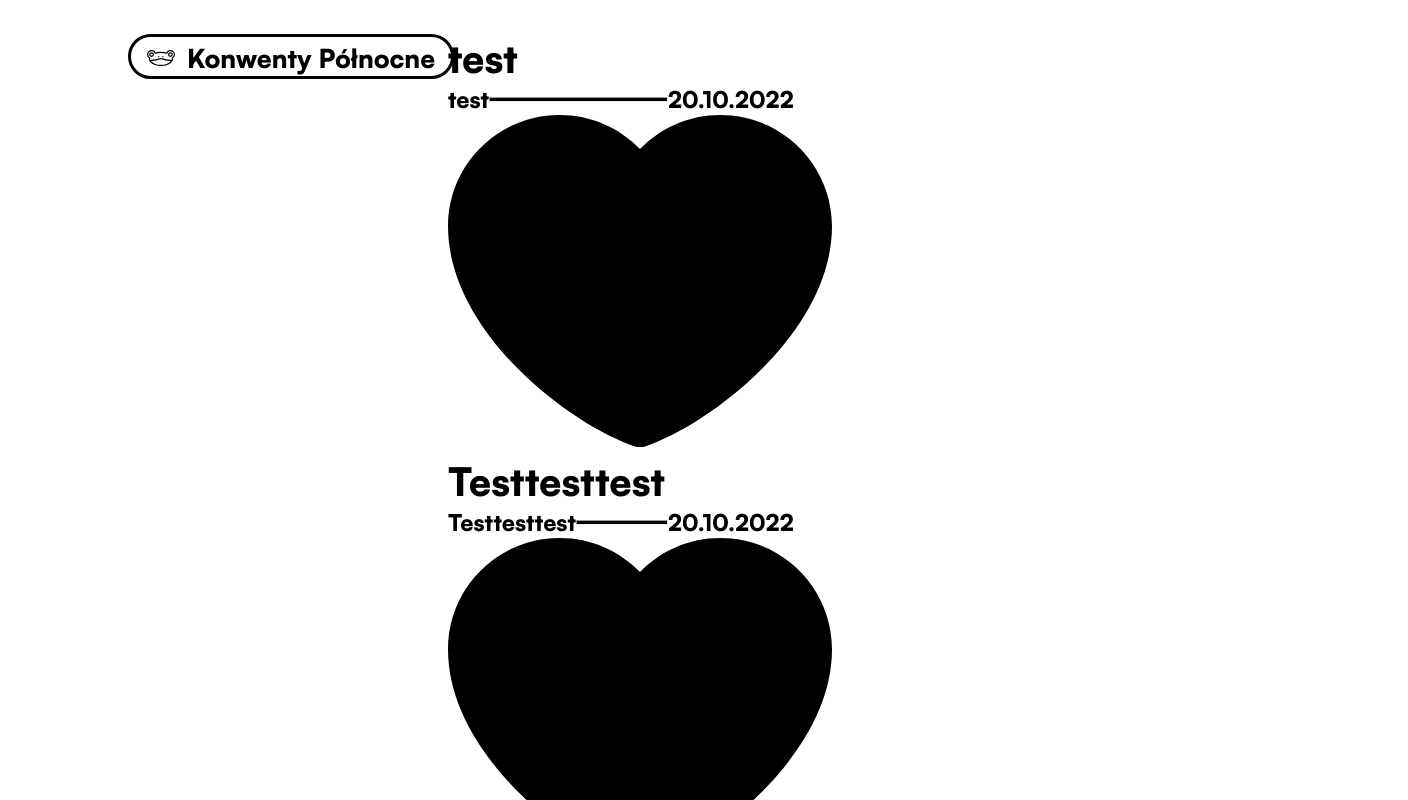
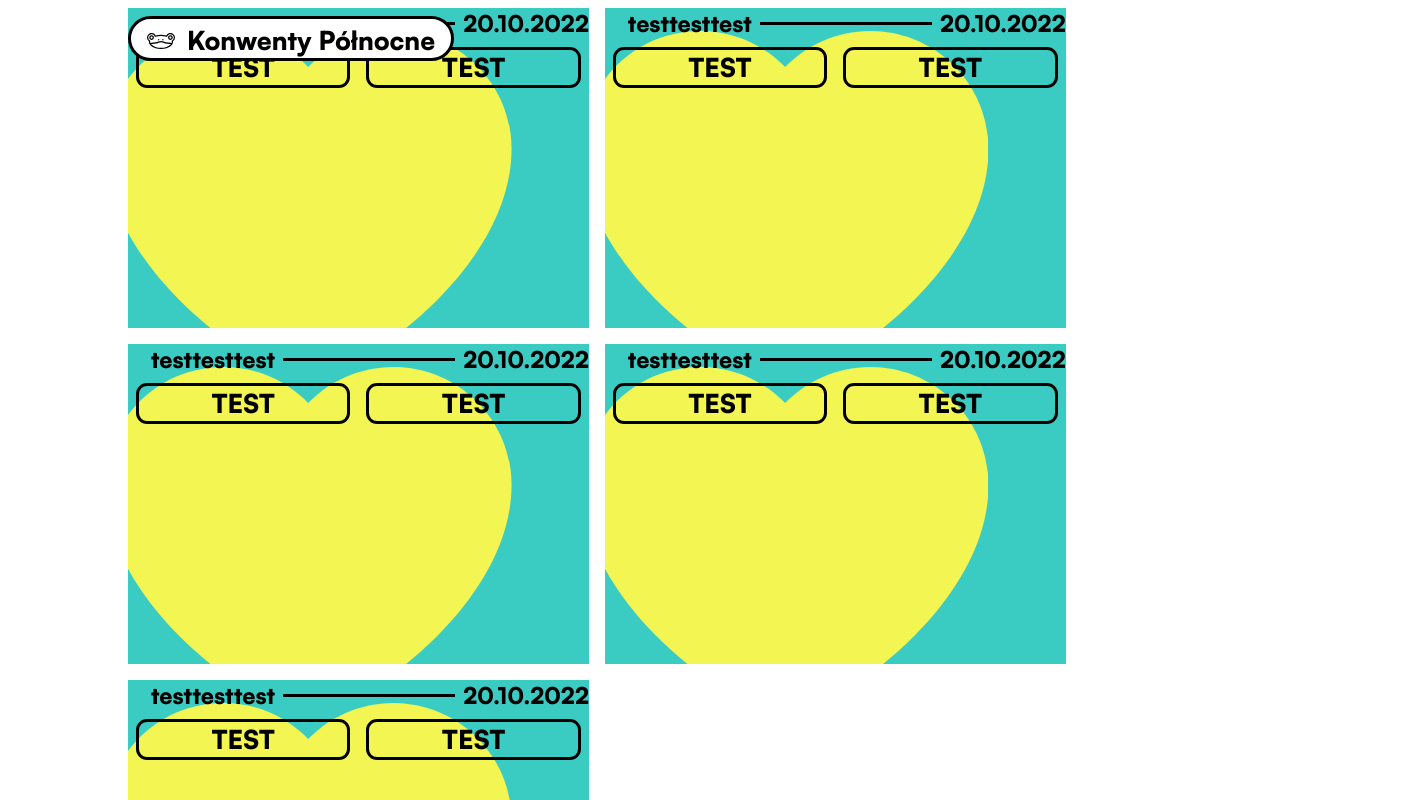
Before and after one commit to burenya/konwenty-polnocne.pl, a Next.js app: page / in a window 1280 px wide. Shown: the top 800 px of the page, 1408 px wide, since content can reach past the window. Built offline with nearby package versions, Linux system fonts and the light colour scheme.

Commit message:
some changes

```diff
--- a/icons/icons.js
+++ b/icons/icons.js
@@ -40,9 +40,10 @@ module.exports = {
         {...props}
       >
         <path
-          fill-rule="evenodd"
-          clip-rule="evenodd"
+          fillRule="evenodd"
+          clipRule="evenodd"
           d="M0 138.308C0 61.9229 62.0814 0 138.663 0C177.881 0 213.294 16.2512 238.5 42.3269C263.706 16.2512 299.119 0 338.337 0C414.918 0 477 61.9228 477 138.308C477 205.538 437.437 267.615 390.373 315.023C343.147 362.594 285.514 398.309 243.747 412.153C240.341 413.282 236.659 413.282 233.253 412.153C191.486 398.309 133.853 362.594 86.6269 315.023C39.5626 267.615 0 205.538 0 138.308Z"
+          fill="currentColor"
         />
       </svg>
     );
--- a/pages/index.js
+++ b/pages/index.js
@@ -7,14 +7,17 @@ let konwenty = [];
 data.konwenty.forEach((x) => {
   konwenty.push(
     <div className="konwent">
-      <h1>{x.nazwa}</h1>
       <div className="bottom">
-        <p className="name_bottom">{x.nazwa}</p>
+        <p className="name_bottom">{x.nazwa.toLocaleLowerCase()}</p>
         <hr />
         <p className="data_bottom">{x.data}</p>
       </div>
-      <div className=""></div>
-      <Blob></Blob>
+
+      <div className="info">
+        <div>{x.miasto}</div>
+        <div>{x.typ}</div>
+      </div>
+      <Blob className="blob"></Blob>
     </div>
   );
 });
--- a/styles/globals.scss
+++ b/styles/globals.scss
@@ -1,6 +1,12 @@
 @font-face {
   font-family: "Satoshi";
   src: url(../font/Satoshi-Variable.ttf);
+  font-weight: 900;
+}
+
+@font-face {
+  font-family: "ClashDisplay";
+  src: url(../font/ClashDisplay-Variable.ttf);
   font-weight: 900;
 }
 
@@ -16,9 +22,11 @@ body {
 }
 header {
   position: fixed;
-  margin: 0.1rem 0 0 8rem;
+  z-index: 1000;
+  margin: 1rem 0 0 10%;
 }
 .bubble {
+  background-color: white;
   padding: 0.25rem 1rem 0 1rem;
   display: flex;
   flex-direction: row;
@@ -32,36 +40,74 @@ header {
   }
 }
 section {
-  margin-top: 2rem;
-  width: 100%;
+  width: 80%;
+  margin-left: 10%;
   display: flex;
-  flex-direction: column;
+  flex-direction: row;
+  flex-wrap: wrap;
   align-items: center;
 }
 div.konwent {
-  width: 30%;
+  z-index: -2;
+  background-color: #3accc3;
+  display: flex;
+  flex-direction: column;
+  width: 45%;
+  height: 20rem;
+  overflow: hidden;
+  margin: 0.5rem 1rem 0.5rem 0;
+  position: relative;
+  h1 {
+    align-self: center;
+    width: 100%;
+    font-size: 10vh;
+    font-family: ClashDisplay;
+  }
   .bottom {
-    width: 90%;
+    align-self: flex-end;
+    width: 95%;
     font-size: 23px;
     display: flex;
     align-items: center;
     flex-wrap: wrap;
     flex-direction: row;
-    .name_bottom {
-      justify-self: flex-start;
-    }
     .data_bottom {
       justify-self: flex-end;
     }
     hr {
+      margin: 0.5rem;
+      border: 0;
       height: 3px;
       flex: 1;
       background-color: black;
     }
   }
+  .info {
+    justify-self: flex-end;
+    display: flex;
+    justify-content: space-around;
+    width: 100%;
+    div {
+      display: flex;
+      justify-content: center;
+      border: 3px solid black;
+      border-radius: 11px;
+      margin: 0.5rem;
+      flex: 1;
+    }
+  }
+  .blob {
+    align-self: flex-start;
+    color: #f2f552;
+    z-index: -1;
+    position: absolute;
+    height: 110%;
+    margin: 5% 0 0 -5%;
+  }
 }
 footer {
-  margin: 2rem 0 15rem 8rem;
+  width: 100%;
+  margin: 2rem 0 15rem 10%;
   display: flex;
   flex-direction: column;
   .Links {
```
Also changed, not shown: font/ClashDisplay-Variable.ttf (added), 1 other file (tests, documents, lock files or other folders).
